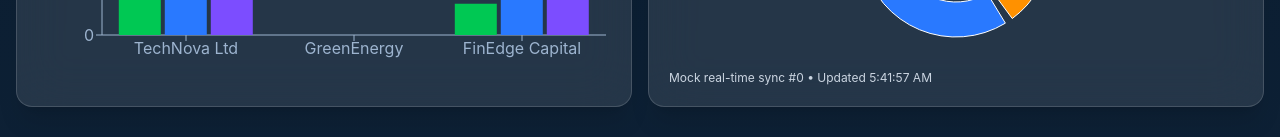
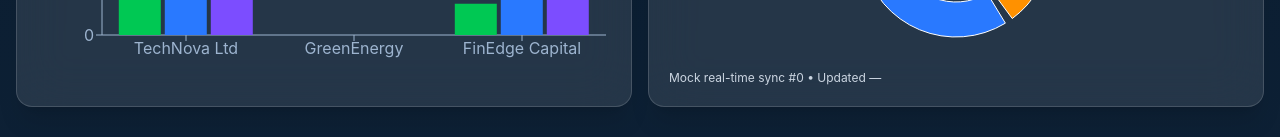
Before and after one commit to hack-lussac/monujangra, a Next.js app: page / in a window 1280 px wide. Shown: the part 922-1059 px from the top of the page. Built offline with nearby package versions, Linux system fonts and the light colour scheme.

Commit message:
Fix dashboard charts by relaxing CSP for Next hydration

```diff
--- a/app/components/home-dashboard.tsx
+++ b/app/components/home-dashboard.tsx
@@ -7,13 +7,13 @@
 
 export function HomeDashboard({ ipos }: { ipos: Ipo[] }) {
   const [tick, setTick] = useState(0);
-  const [lastUpdate, setLastUpdate] = useState(new Date());
+  const [lastUpdate, setLastUpdate] = useState<string>('—');
   const [gmpData, setGmpData] = useState(ipos.map((ipo) => ({ ...ipo, liveGmp: ipo.gmp, direction: 0 })));
 
   useEffect(() => {
     const timer = setInterval(() => {
       setTick((value) => value + 1);
-      setLastUpdate(new Date());
+      setLastUpdate(new Date().toLocaleTimeString());
       setGmpData((current) =>
         current.map((ipo) => {
           const move = Math.floor(Math.random() * 5) - 2;
@@ -132,7 +132,7 @@
               </PieChart>
             </ResponsiveContainer>
           </div>
-          <p className="text-xs text-slate-300">Mock real-time sync #{tick} • Updated {lastUpdate.toLocaleTimeString()}</p>
+          <p className="text-xs text-slate-300">Mock real-time sync #{tick} • Updated {lastUpdate}</p>
         </div>
       </section>
 
--- a/middleware.ts
+++ b/middleware.ts
@@ -1,8 +1,10 @@
 import { NextRequest, NextResponse } from 'next/server';
 import { rateLimit } from './app/lib/server/rate-limit';
 
+const scriptSrc = ["'self'", "'unsafe-inline'", process.env.NODE_ENV === 'development' ? "'unsafe-eval'" : ''].filter(Boolean).join(' ');
+
 const securityHeaders = {
-  'Content-Security-Policy': "default-src 'self'; img-src 'self' data: https:; script-src 'self'; style-src 'self' 'unsafe-inline'; connect-src 'self'; frame-ancestors 'none';",
+  'Content-Security-Policy': `default-src 'self'; img-src 'self' data: https:; script-src ${scriptSrc}; style-src 'self' 'unsafe-inline'; connect-src 'self'; frame-ancestors 'none';`,
   'X-Frame-Options': 'DENY',
   'X-Content-Type-Options': 'nosniff',
   'Referrer-Policy': 'strict-origin-when-cross-origin',
```
